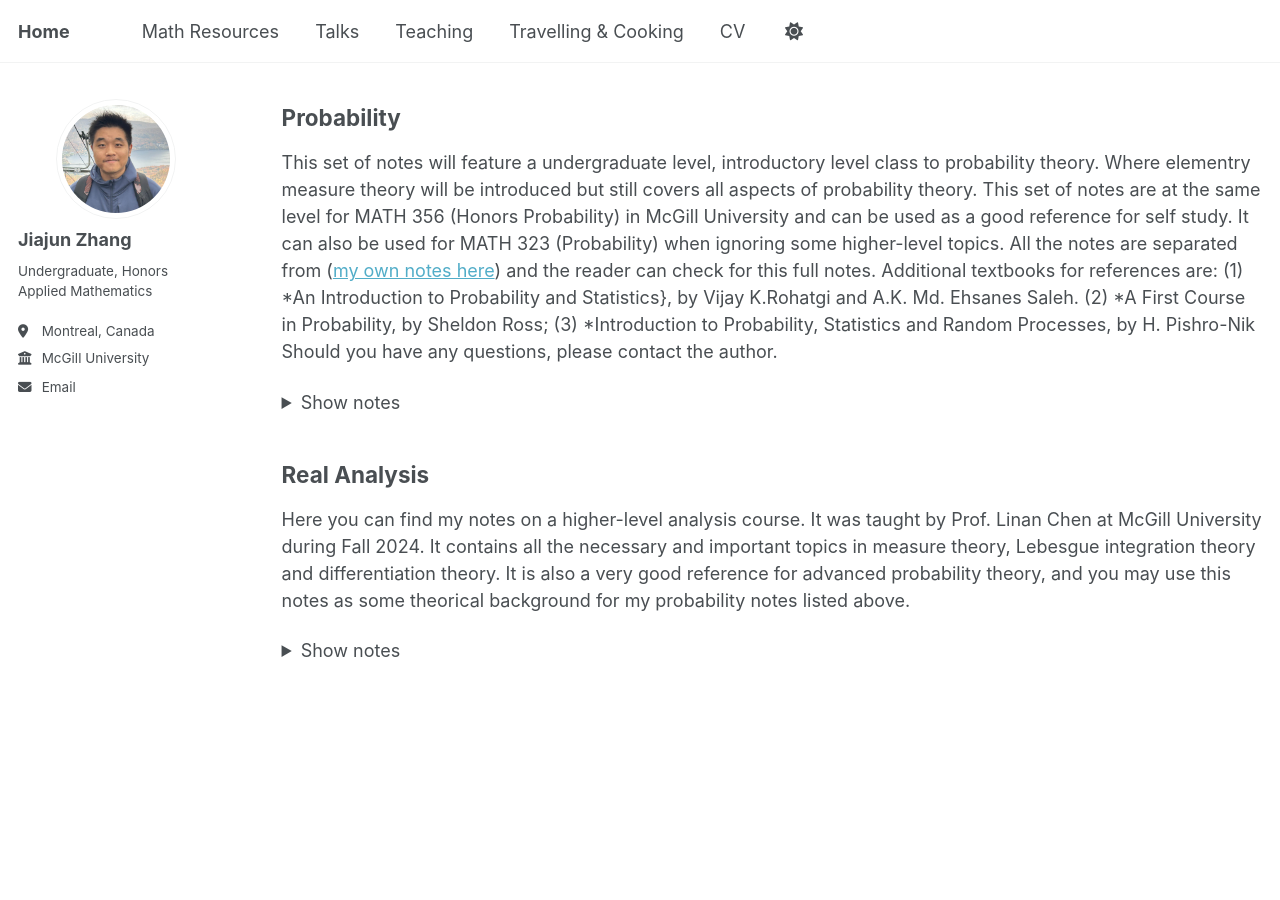
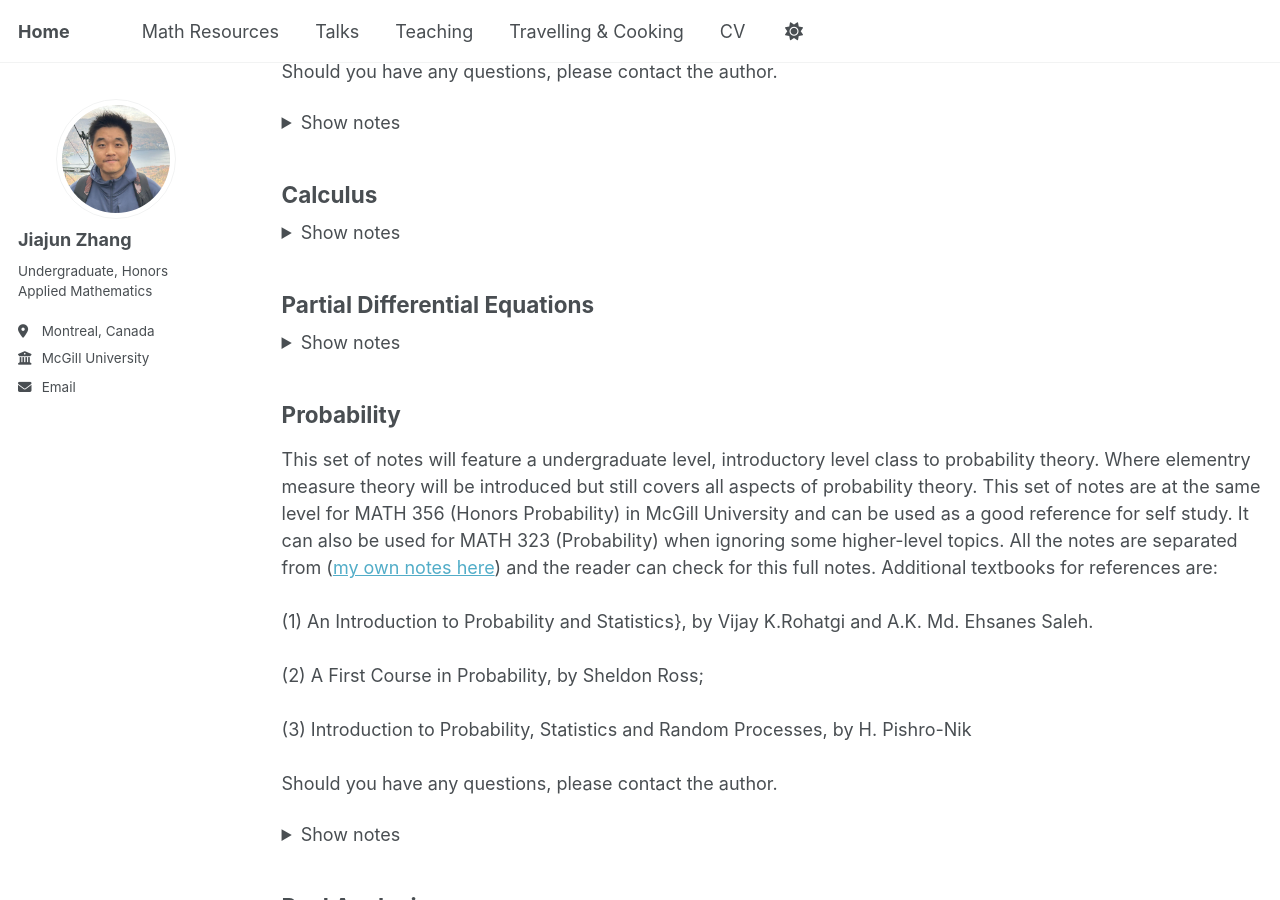
Before and after one commit to JohanssonRein/JohanssonRein.github.io, a Jekyll site: the page built from _pages/publications.html, in a window 1280 px wide and 900 px high, scrolled down 1263 px. Built offline with Jekyll 4.4.1, drawn with Linux system fonts in a browser that asks for light colours.

```diff
--- a/_config.yml
+++ b/_config.yml
@@ -90,28 +90,28 @@ publication_category:
     title: 'Statistics'
     description: >
      This set of notes will feature the necessary and elementry knowledges of mathematical statistics, it can be used as a good reference for MATH 357 (Honors Statistics) or MATH 324 (Statistics) for McGill University students. The topics include:
-     <br>
+     <br><br>
      (1) Basic theory of random samples, asymptotically distribution theory;
-     <br>
+     <br><br>
      (2) Unbiased Estimators, Methods of Finding UMVUE, Theory of Sufficiency;
-     <br>
+     <br><br>
      (3) Three systematically ways of desihning estimators: Methods of Moments, Bayesian Method, MLE;
-     <br>
+     <br><br>
      (4) Confidence Interval and Hypothesis Testing.
-     <br>
+     <br><br>
      I have also attached a summary of the topics covered in this class ([here](/files/STATS_Practice.pdf)). In this summary I have listed all important theorems and also attached some nice exercises
      with solutions to them. It can be used as a good reference for final review. The complete set of notes can be found ([here](/files/Statistics.pdf)), which is still under construction so far.
-     <br>
+     <br><br>
      Additional textbooks for references are:
-     <br>
+     <br><br>
      (1) An Introduction to Probability and Statistics}, by Vijay K.Rohatgi and A.K. Md. Ehsanes Saleh.
-     <br>
+     <br><br>
      (2) A First Course in Probability, by Sheldon Ross;
-     <br>
+     <br><br>
      (3) Introduction to Probability, Statistics and Random Processes, by H. Pishro-Nik;
-     <br>
+     <br><br>
      (4) Statistical Inference, by George Casella and Roger L. Berger.
-     <br>
+     <br><br>
      Should you have any questions, please contact the author.
   calculus:
     title: 'Calculus'
@@ -123,13 +123,13 @@ publication_category:
      This set of notes will feature a undergraduate level, introductory level class to probability theory. Where elementry measure theory will be introduced but still covers all aspects of probability theory. This set of notes are at the same level for MATH 356 (Honors Probability)
      in McGill University and can be used as a good reference for self study. It can also be used for MATH 323 (Probability) when ignoring some higher-level topics. All the notes are separated from ([my own notes here](/files/Intro_to_probability.pdf)) and the reader can check for this full notes.
      Additional textbooks for references are:
-
-     (1) *An Introduction to Probability and Statistics}, by Vijay K.Rohatgi and A.K. Md. Ehsanes Saleh.
-
-     (2) *A First Course in Probability, by Sheldon Ross;
-
-     (3) *Introduction to Probability, Statistics and Random Processes, by H. Pishro-Nik
-
+     <br><br>
+     (1) An Introduction to Probability and Statistics}, by Vijay K.Rohatgi and A.K. Md. Ehsanes Saleh.
+      <br><br>
+     (2) A First Course in Probability, by Sheldon Ross;
+      <br><br>
+     (3) Introduction to Probability, Statistics and Random Processes, by H. Pishro-Nik
+      <br><br>
      Should you have any questions, please contact the author.
   linearalgebra:
     title: 'Linear Algebra'
```
